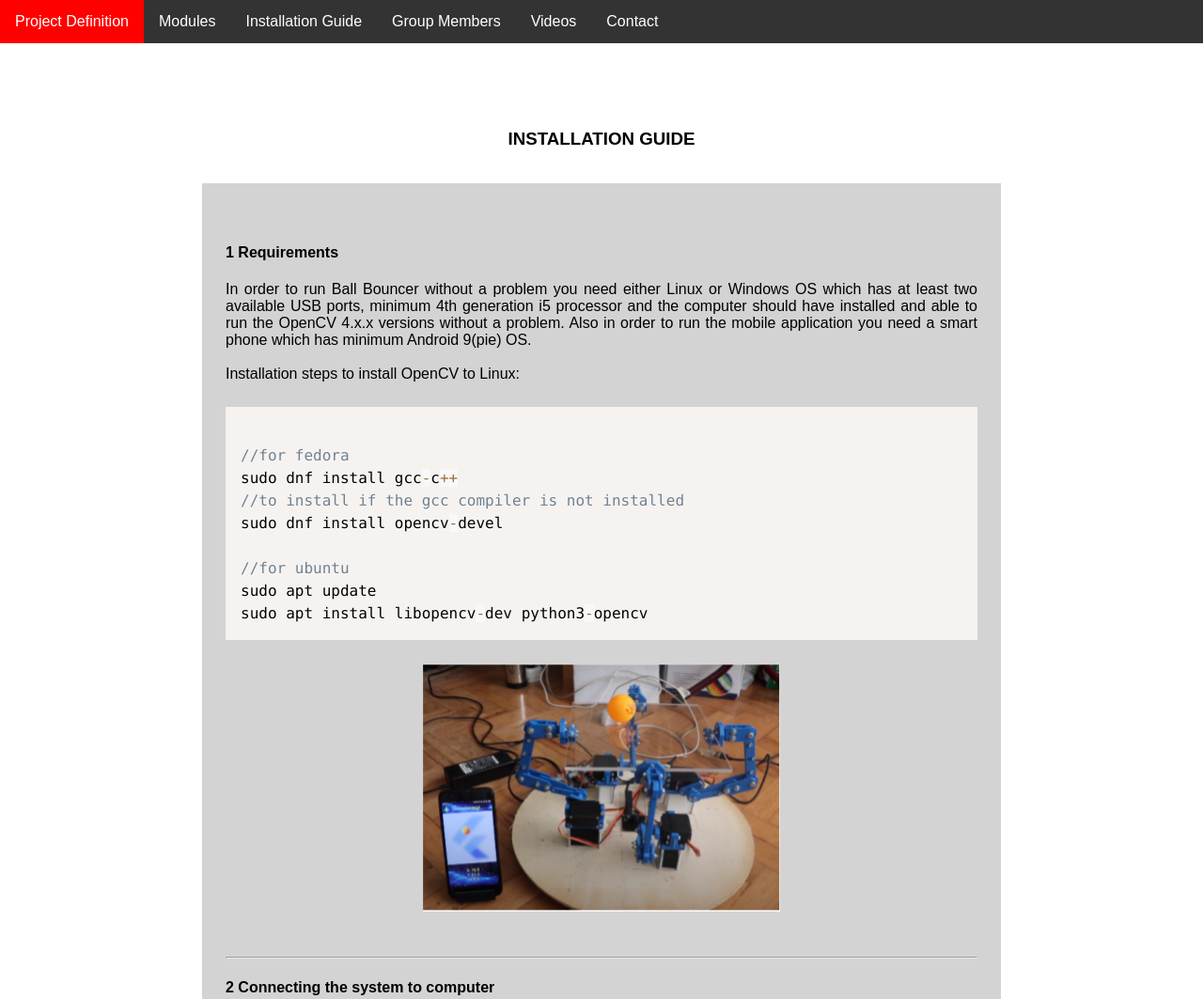
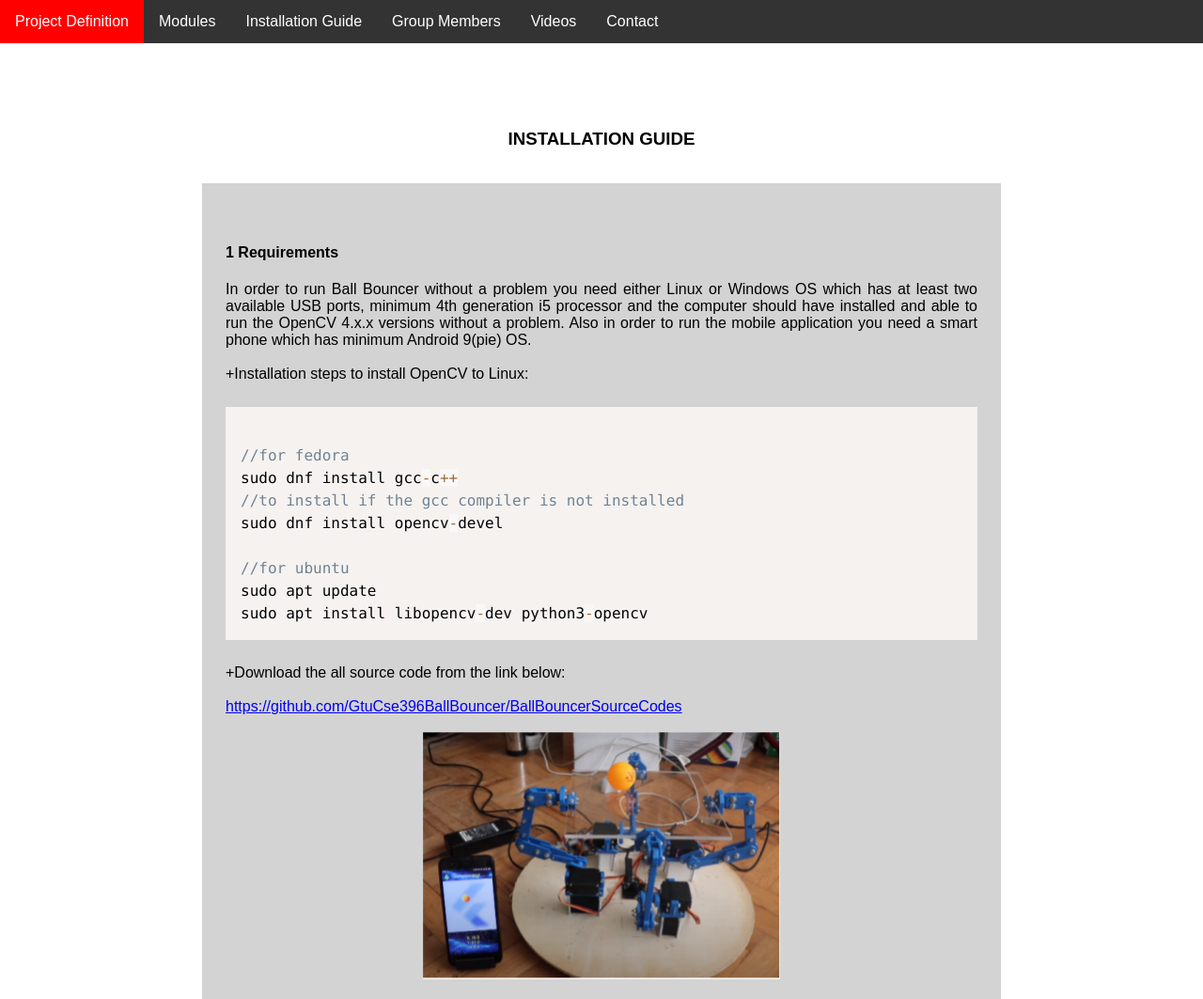
Before and after one commit to GtuCse396BallBouncer/GtuCse396BallBouncer, a plain HTML site: page guideline.html in a window 1280 px wide. Shown: the top 1063 px of the page at 94% size. Drawn offline with nearby package versions, Linux system fonts and the light colour scheme.

Commit message:
Update guideline.html

```diff
--- a/guideline.html
+++ b/guideline.html
@@ -136,7 +136,7 @@ Windows OS which has at least two available USB ports, minimum 4th generation i5
 the OpenCV 4.x.x versions without a problem. Also in order to run the mobile
 application you need a smart phone which has minimum Android 9(pie) OS.
 <br><br>
-Installation steps to install OpenCV to Linux:
++Installation steps to install OpenCV to Linux:
 <br><br>
 
 <pre><code class="language-clike">
@@ -149,6 +149,11 @@ sudo dnf install opencv-devel
 sudo apt update
 sudo apt install libopencv-dev python3-opencv
 </code></pre>
+<br>
+  +Download the all source code from the link below: <br><br>
+<div>
+ <a href="https://github.com/GtuCse396BallBouncer/BallBouncerSourceCodes">https://github.com/GtuCse396BallBouncer/BallBouncerSourceCodes</a><br>
+</div>
 <br>
 <center><img src="system.PNG" style="width:380px"></center><br><br>
 <hr>
```
